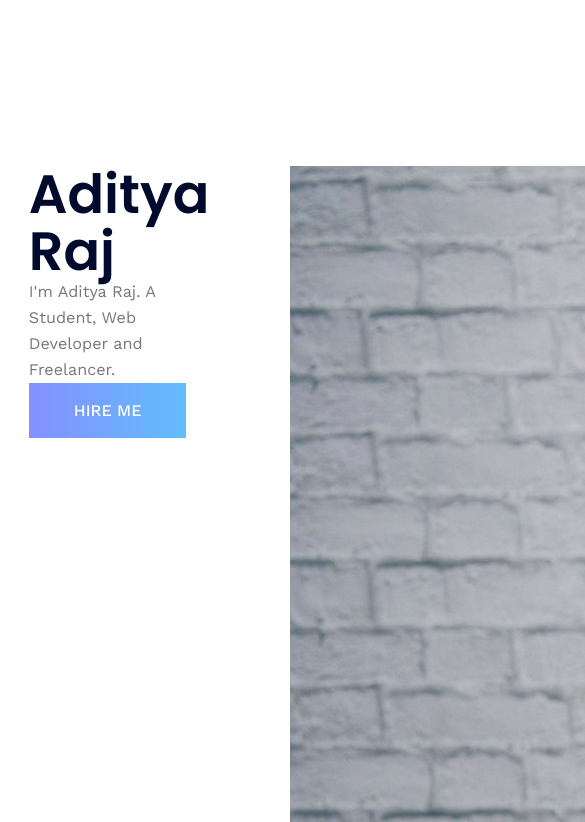
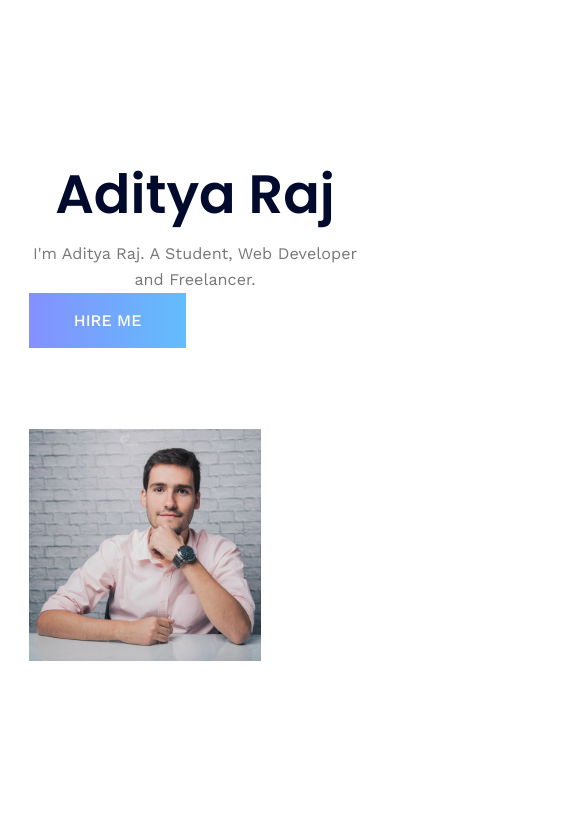
Before and after one commit to adityarajofficial0096/Portfolio, a plain HTML site: page index.html in a window 390 px wide. Shown: the part 278-1100 px from the top of the page, 585 px wide, since content can reach past the window. Drawn offline with nearby package versions, Linux system fonts and the light colour scheme.

Commit message:
Added Some CSS for Images and Hero Section Heading

```diff
--- a/style.css
+++ b/style.css
@@ -1101,3 +1101,45 @@ footer a:hover {
         grid-row: 2;
         transform: translateY(-2rem);
     }
+
+    /* testimonial section  */
+    .section-testimonial .grid-three-col {
+        grid-template-columns: 2fr;
+    }
+
+    .section-footer .grid-four-col {
+        grid-template-columns: 1fr 1fr;
+    }
+}
+
+/* Below 780px  */
+@media (max-width: 780px) {
+    .container {
+        max-width: 720px;
+    }
+
+    /* hero section  */
+    .section-hero .grid-two-col {
+        grid-template-columns: 1fr;
+    }
+
+    .section-hero-data {
+        align-items: center;
+    }
+
+    .section-hero-data .hero-top-data {
+        /* align-self: flex-start; */
+    }
+
+    .hero-heading {
+        text-align: center;
+    }
+
+    .hero-para {
+        text-align: center;
+        margin-top: 2rem;
+    }
+
+    .section-hero img {
+        width: 70%;
+    }
```
